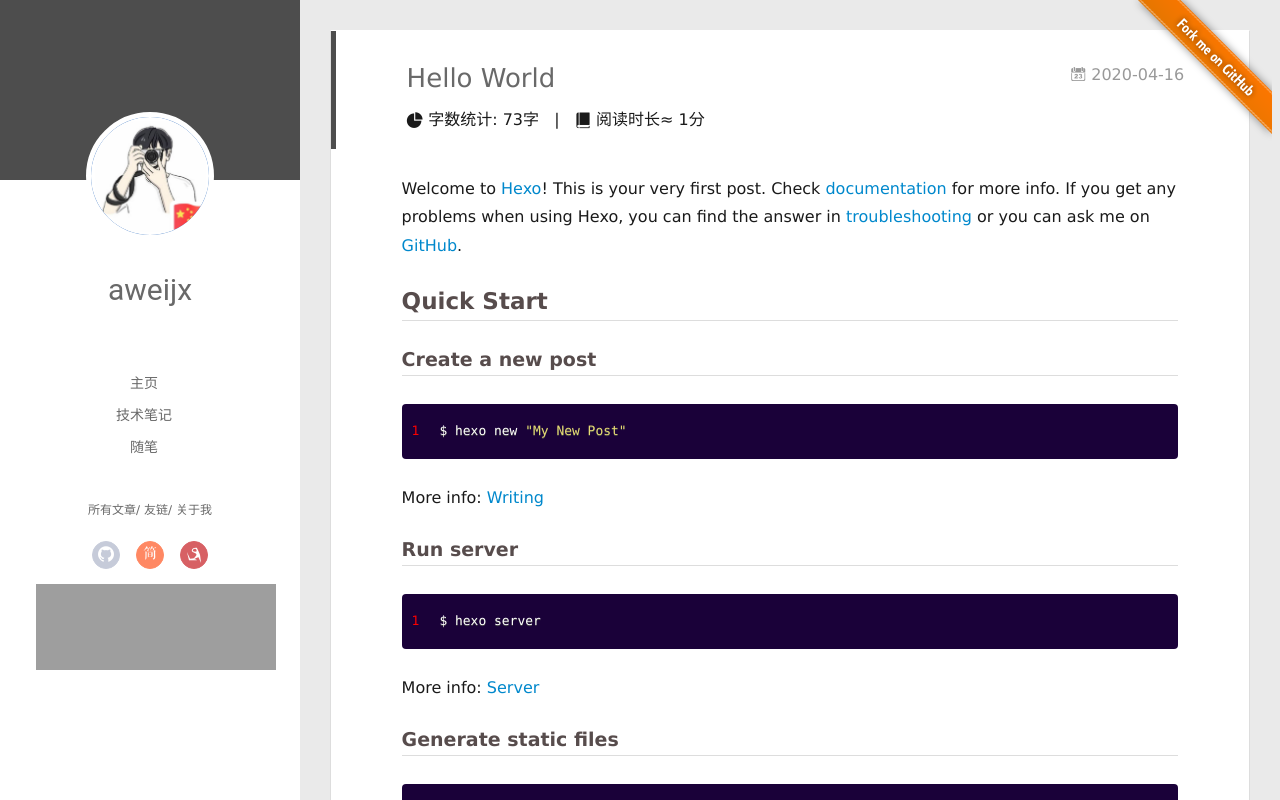
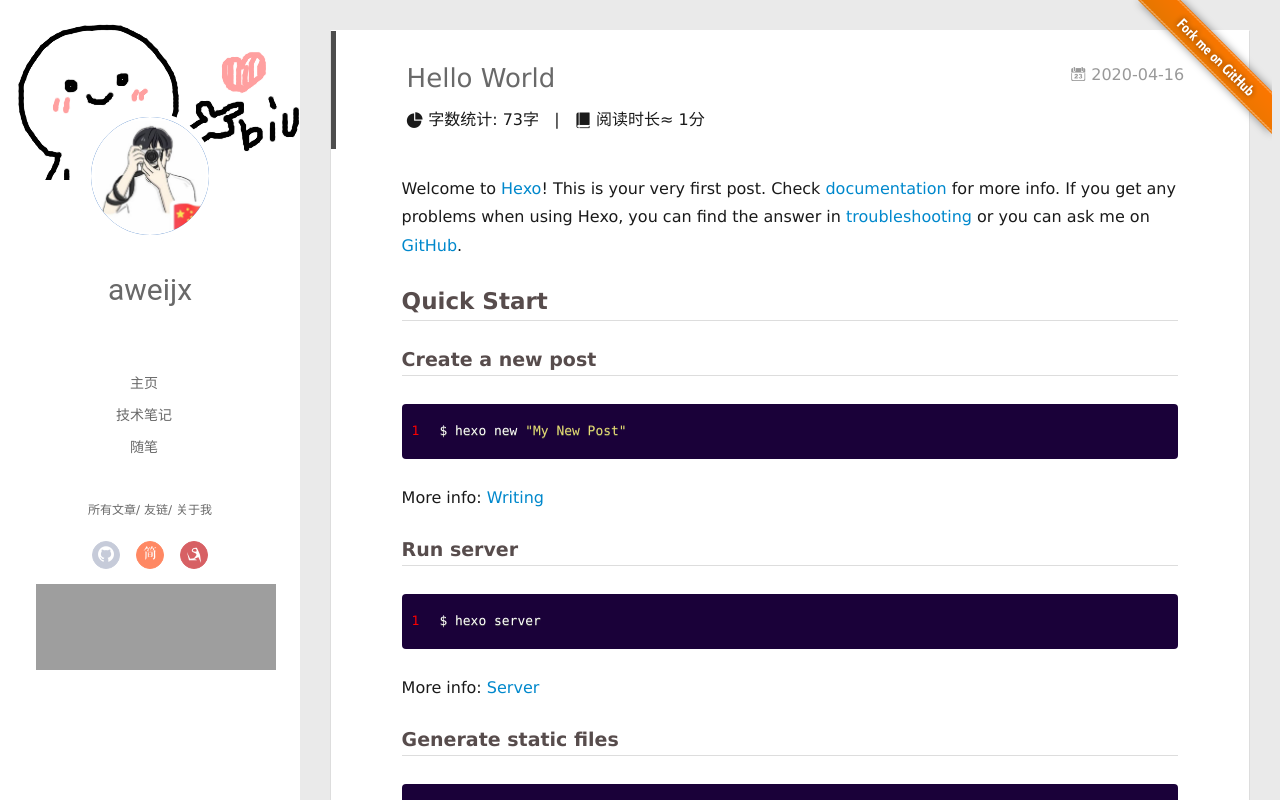
Before and after one commit to aweijx/aweijx.github.io, a plain HTML site: page 2020/04/16/hello-world/index.html in a window 1280 px wide. Drawn offline with Linux system fonts and the light colour scheme; some packages are replaced by stand-ins of ours; no server answers; grey boxes are pictures that could not be loaded; a script that the page names is missing.

Commit message:
Site updated: 2020-04-16 16:12:49

```diff
--- a/2020/04/16/hello-world/index.html
+++ b/2020/04/16/hello-world/index.html
@@ -59,7 +59,7 @@
 
 
 
-<div class="overlay" style="background: #4d4d4d;"></div>
+<div class="overlay" style="background: #4d4d4d;background: url('/img/biubiubiu.gif') no-repeat ;"></div>
 <div class="intrude-less">
 	<header id="header" class="inner">
 		<a href="/" class="profilepic">
```
Also changed, not shown: archives/2020/04/index.html (+1 -1 lines), archives/2020/index.html (+1 -1 lines), archives/index.html (+1 -1 lines), index.html (+1 -1 lines).
